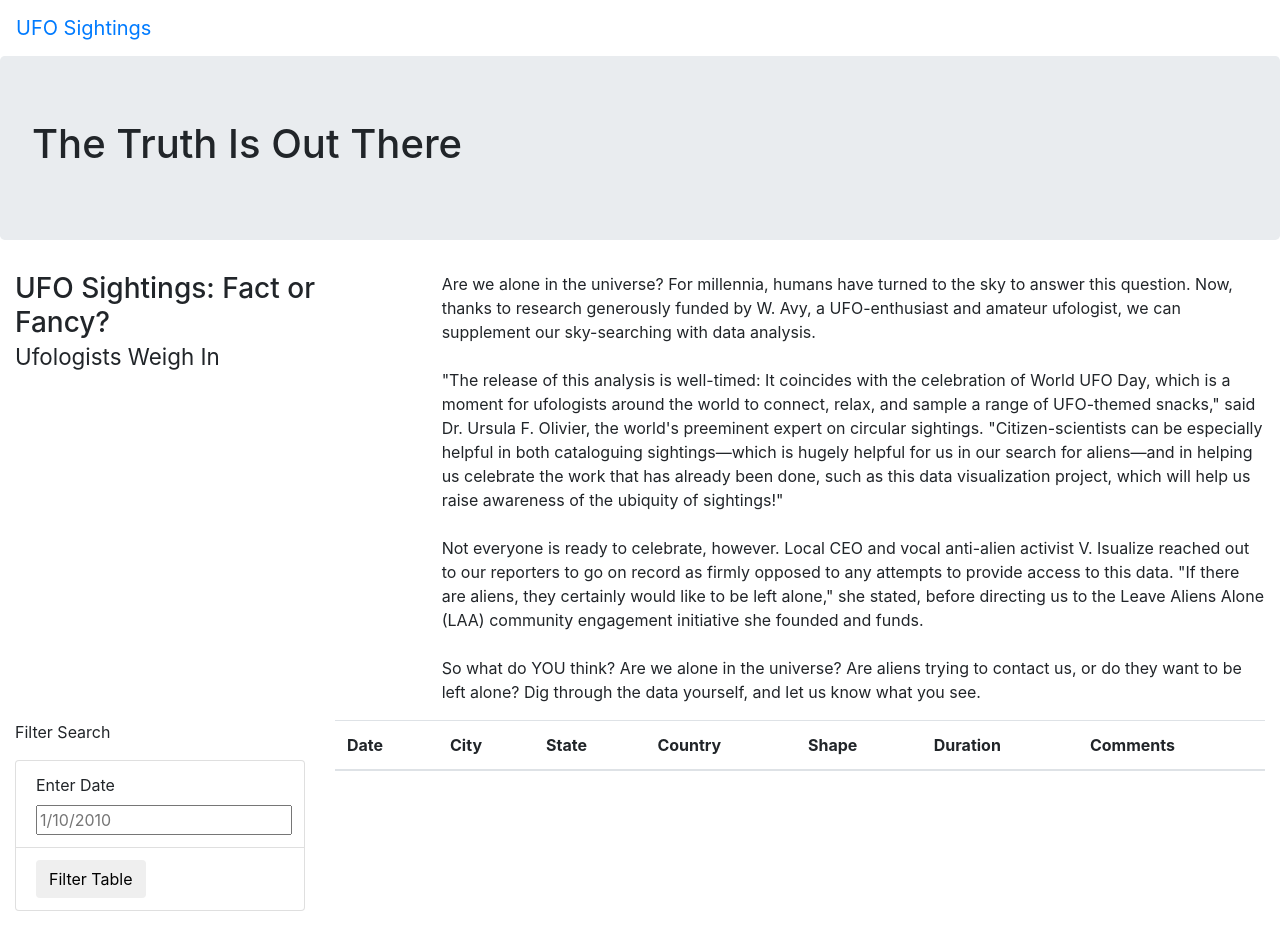
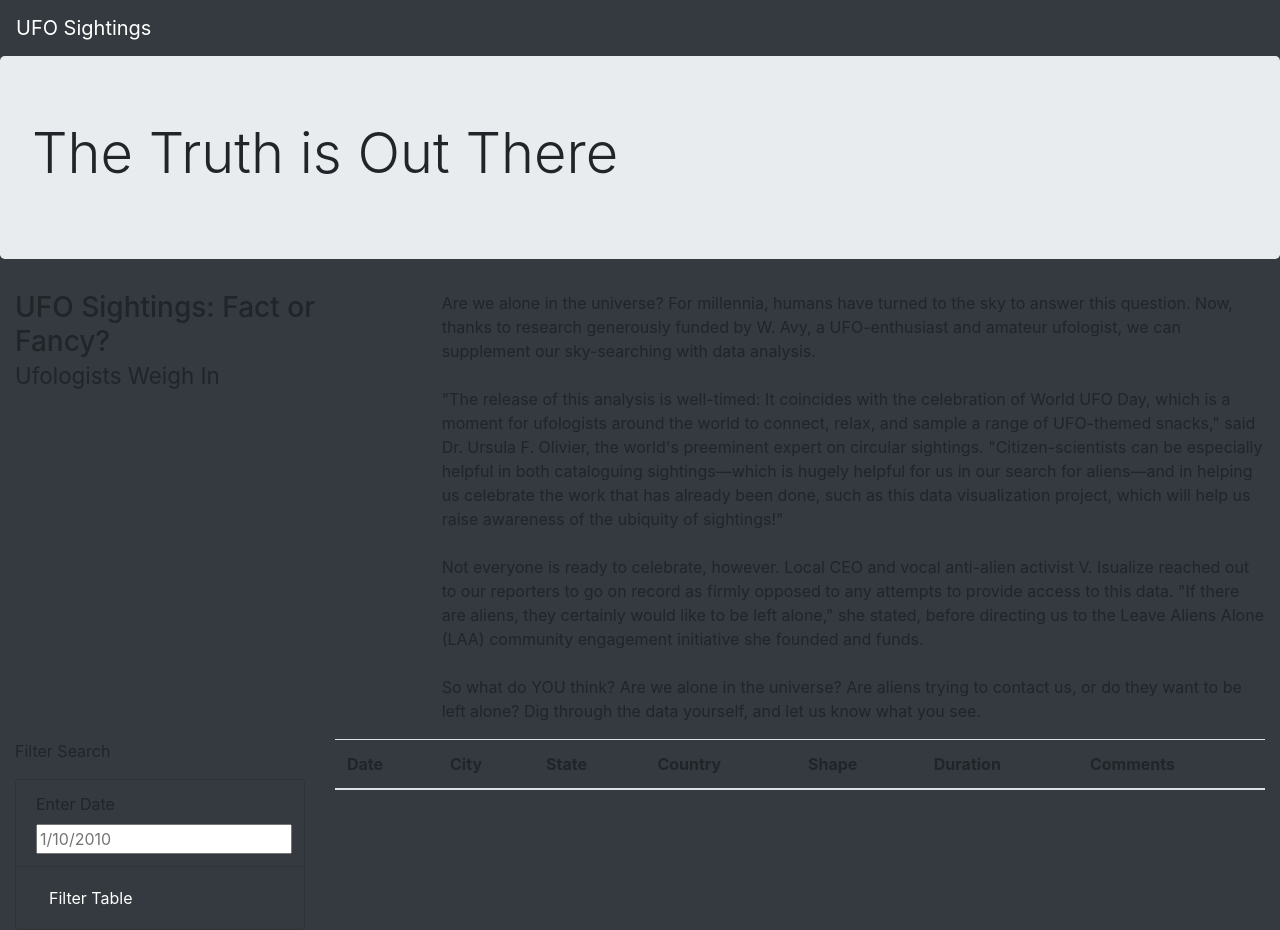
Before and after one commit to krtuggey/UFOs, a plain HTML site: page index.html in a window 1280 px wide. Drawn offline with nearby package versions, Linux system fonts and the light colour scheme.

Commit message:
Update index.html

```diff
--- a/index.html
+++ b/index.html
@@ -13,14 +13,14 @@
     />
     <link rel="stylesheet" href="static/css/style.css">
 </head>
-<body>
+<body class="bg-dark">
     <div class="wrapper">
-        <nav class="navbar navbar-expand-lg">
+        <nav class="navbar navbar-dark bg-dark navbar-expand-lg">
             <a class="navbar-brand" href="index.html">UFO Sightings</a>
         </nav>
     </div>
     <div class="jumbotron">
-        <h1>The Truth Is Out There</h1>
+        <h1 class="display-4">The Truth is Out There</h1>
     </div>
     <div class="container-fluid">
         <div class="row">
@@ -37,15 +37,15 @@
     <div class="container-fluid">
         <div class="row">
             <div class="col-md-3">
-                <form>
+                <form class="bg-dark">
                     <p>Filter Search</p>
-                    <ul class="list-group">
-                        <li class="list-group-item">
+                    <ul class="list-group bg-dark">
+                        <li class="list-group-item bg-dark">
                             <label for="date">Enter Date</label>
                             <input type="text" placeholder="1/10/2010" id="datetime"/>
                         </li>
-                        <li class="list-group-item">
-                            <button id="filter-btn" type="button" class="btn btn-default">Filter Table</button>
+                        <li class="list-group-item bg-dark">
+                            <button id="filter-btn" type="button" class="btn btn-dark">Filter Table</button>
                         </li>
                     </ul>
                 </form>
@@ -68,5 +68,9 @@
             </div>
         </div>
     </div>
+    <!-- Add scripts-->
+    <script src="https://cdnjs.cloudflare.com/ajax/libs/d3/4.11.0/d3.js"></script>
+    <script src='static\js\data.js'></script>
+    <script src='static\js\app.js'></script>
 </body>
 </html>
```
